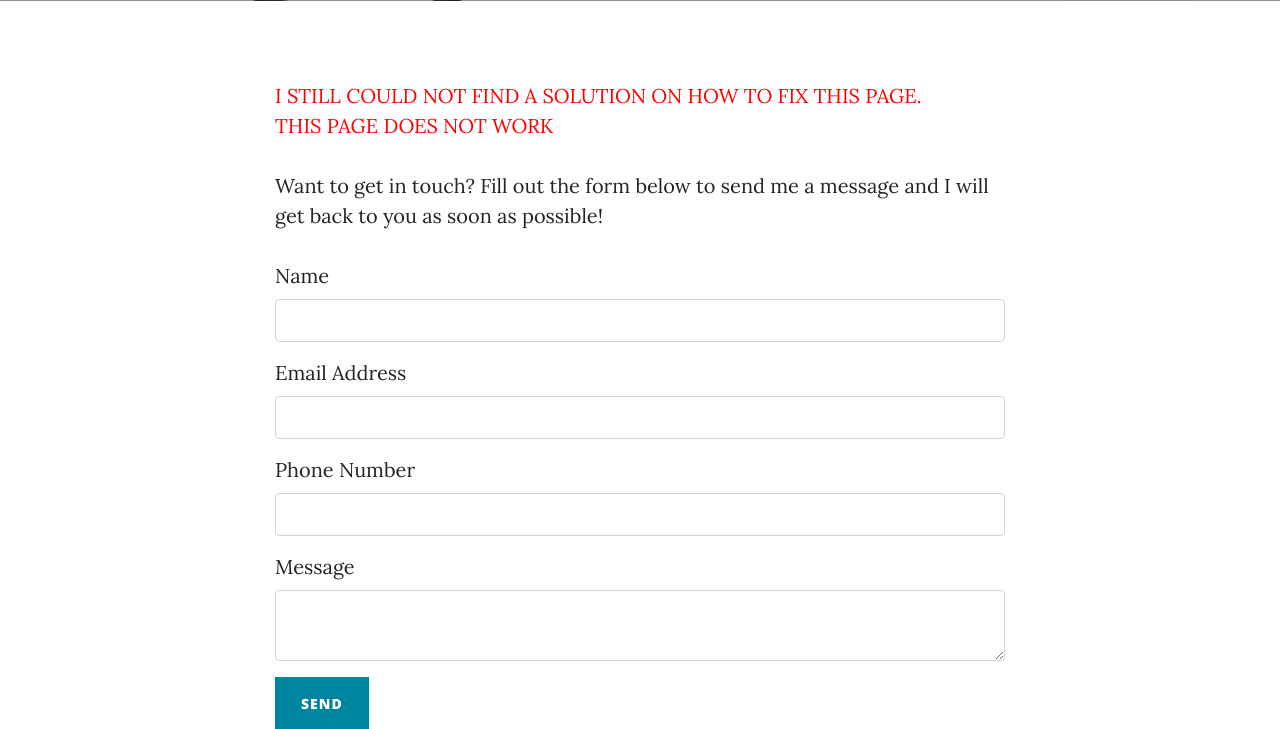
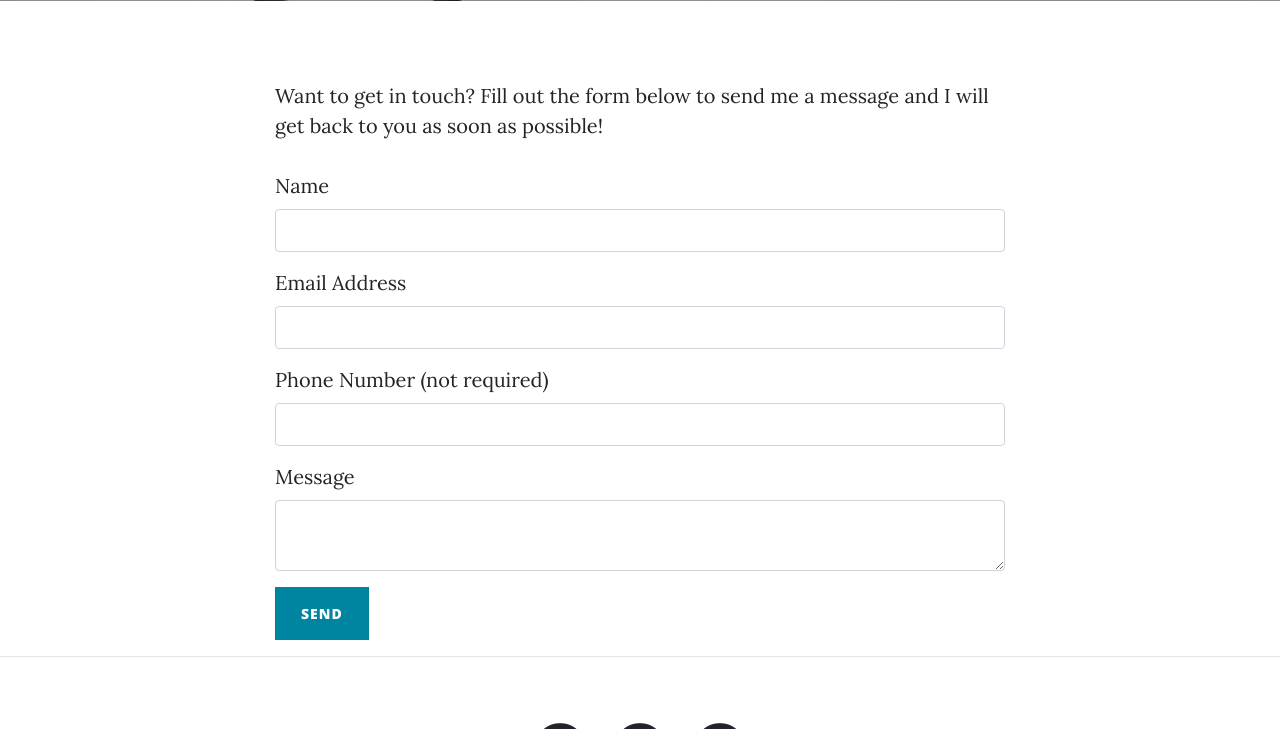
Before and after one commit to maxnesjp/Angela_website, a Flask app: page /contact in a window 1280 px wide. Shown: the part 531-1260 px from the top of the page. Run offline with Flask 2, Linux system fonts and the light colour scheme; some libraries are stand-ins or nearby versions.

Commit message:
delete 'does not work msg' from contact page

```diff
--- a/forms.py
+++ b/forms.py
@@ -37,7 +37,7 @@ class ContactForm(FlaskForm):
                                 validators=[
                                     DataRequired(message="This field is required."),
                                 ])
-    phone_number = StringField(label="Phone Number")
+    phone_number = StringField(label="Phone Number (not required)")
     message_field = TextAreaField(label="Message",
                                   validators=[DataRequired(message="This field is required."), Length(max=200)])
     submit = SubmitField("Send")
--- a/templates/contact.html
+++ b/templates/contact.html
@@ -30,7 +30,6 @@
             <a href="{{url_for('get_all_posts')}}">Go to Home Page</a>
           </p>
           {% else: %}
-            <p class="error">I STILL COULD NOT FIND A SOLUTION ON HOW TO FIX THIS PAGE. <br>THIS PAGE DOES NOT WORK</p>
             <p>Want to get in touch? Fill out the form below to send me a message and I will get back to you as soon as possible!</p>
             {{wtf.quick_form(form, novalidate=True, button_map={'submit': 'primary'})}}
         {% endif %}
```
